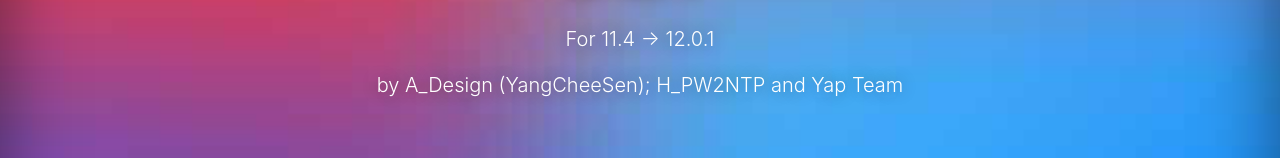
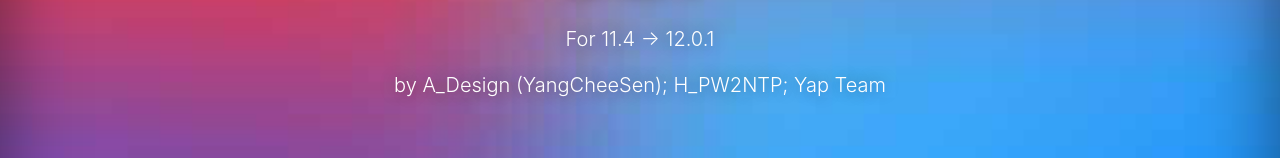
Before and after one commit to JailbreakMeUEF/JailbreakMeUEF.github.io, a plain HTML site: page index.html in a window 1280 px wide. Shown: the part 558-716 px from the top of the page. Drawn offline with nearby package versions, Linux system fonts and the light colour scheme.

Commit message:
Update index.html

```diff
--- a/index.html
+++ b/index.html
@@ -28,7 +28,7 @@
 				<img width="170px" src="logo.png" />
 					<h1 class="cover-heading">JailbreakMe  UEF</h1>
 					<p class="lead">For 11.4 -> 12.0.1</p>
-					<p class="lead">by A_Design (YangCheeSen); H_PW2NTP and Yap Team</p>
+					<p class="lead">by A_Design (YangCheeSen); H_PW2NTP; Yap Team</p>
 					<br />
 					<p class="lead">
 						<div class="dropdown">
```
